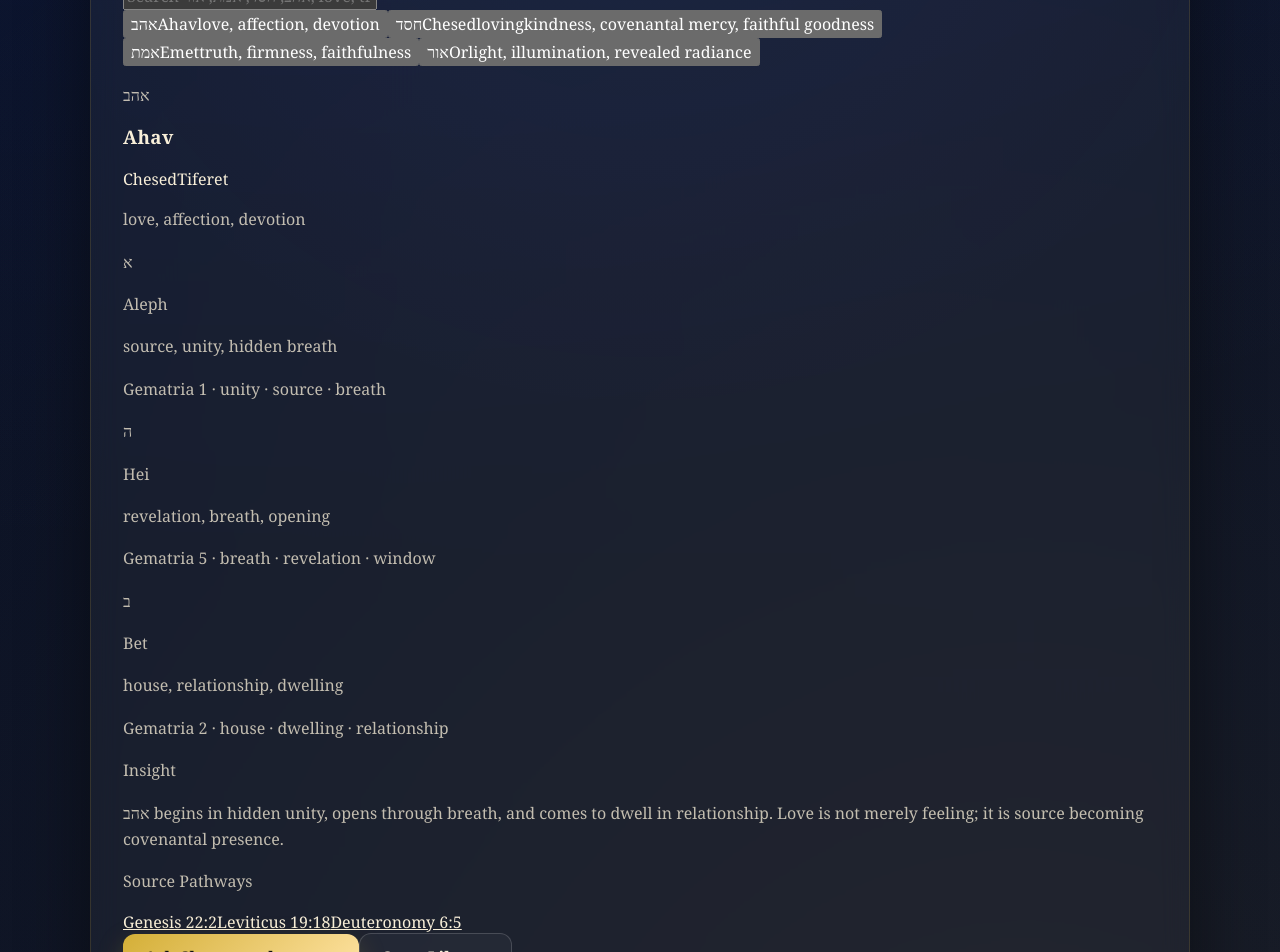
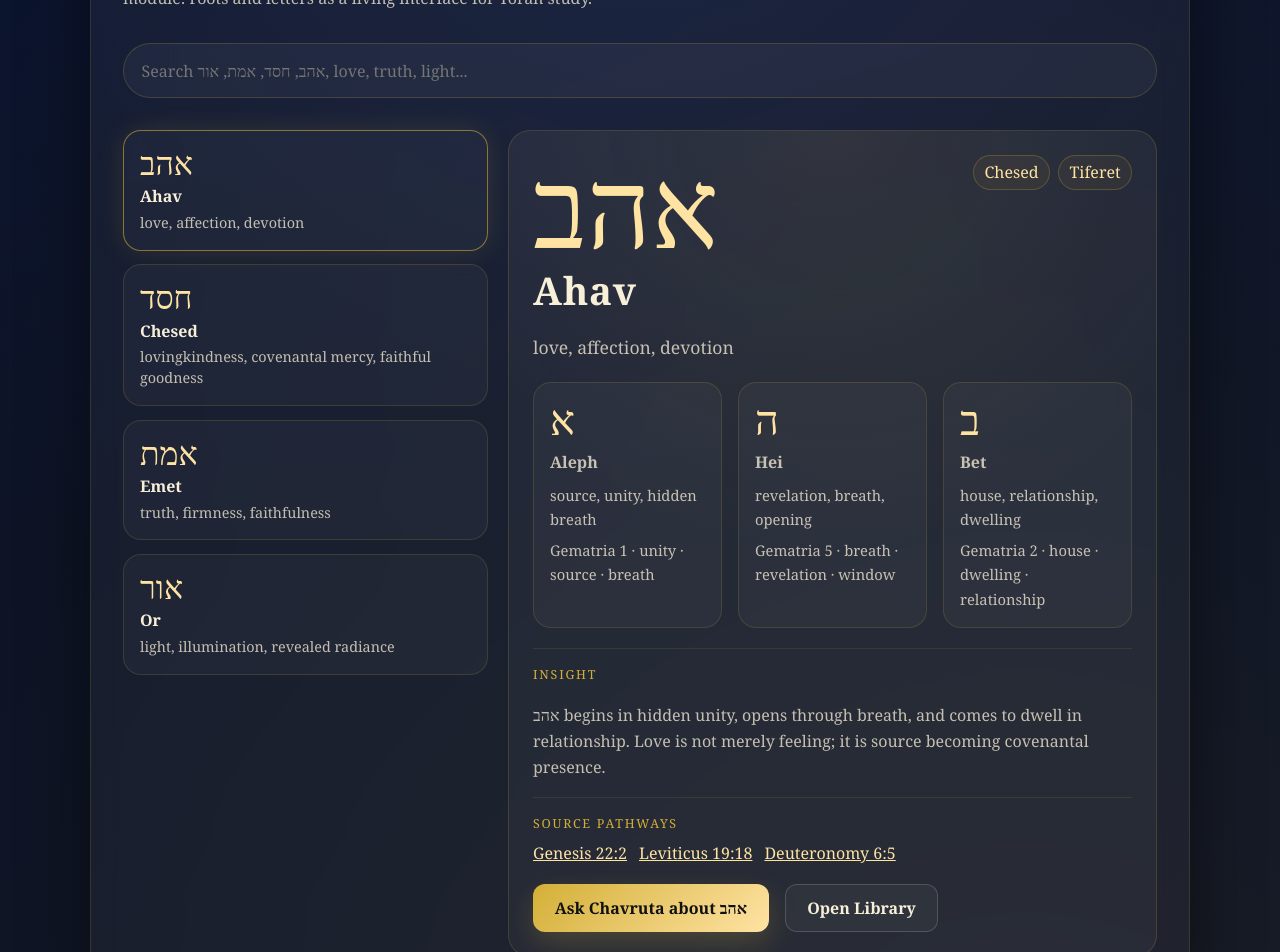
Before and after one commit to richardatf-oss/luminanexus-site, a React (Vite) app: page / in a window 1280 px wide. Shown: the part 2300-3252 px from the top of the page. Built offline with nearby package versions, Linux system fonts and the light colour scheme.

Commit message:
Update global.css

```diff
--- a/src/styles/global.css
+++ b/src/styles/global.css
@@ -840,3 +840,212 @@ p {
     height: 72px;
   }
 }
+/* Roots Explorer — Sefaria Pitch Seed */
+
+.roots-explorer {
+  display: grid;
+  gap: 2rem;
+}
+
+.roots-explorer__eyebrow {
+  margin: 0 0 0.75rem;
+  color: var(--gold);
+  letter-spacing: 0.18em;
+  text-transform: uppercase;
+  font-size: 0.8rem;
+}
+
+.roots-explorer__title {
+  margin: 0 0 1rem;
+  font-size: clamp(2rem, 4vw, 3.6rem);
+  line-height: 1.05;
+}
+
+.roots-explorer__text {
+  max-width: 880px;
+  margin: 0;
+}
+
+.roots-explorer__search {
+  width: 100%;
+  border: 1px solid rgba(212, 175, 55, 0.2);
+  border-radius: 999px;
+  background: rgba(255, 255, 255, 0.045);
+  color: var(--text);
+  padding: 0.95rem 1.1rem;
+}
+
+.roots-explorer__layout {
+  display: grid;
+  grid-template-columns: minmax(240px, 0.72fr) minmax(0, 1.28fr);
+  gap: 1.25rem;
+}
+
+.roots-explorer__rail {
+  display: grid;
+  gap: 0.85rem;
+  align-content: start;
+}
+
+.root-choice {
+  text-align: left;
+  border: 1px solid rgba(212, 175, 55, 0.16);
+  border-radius: 18px;
+  background: rgba(255, 255, 255, 0.035);
+  color: var(--text);
+  padding: 1rem;
+  cursor: pointer;
+}
+
+.root-choice--active {
+  border-color: rgba(212, 175, 55, 0.58);
+  box-shadow: 0 0 28px rgba(212, 175, 55, 0.14);
+}
+
+.root-choice__hebrew {
+  display: block;
+  font-size: 2rem;
+  color: var(--gold-strong);
+  line-height: 1;
+}
+
+.root-choice__name {
+  display: block;
+  margin-top: 0.4rem;
+  font-weight: 700;
+}
+
+.root-choice__meaning {
+  display: block;
+  margin-top: 0.35rem;
+  color: var(--text-soft);
+  font-size: 0.9rem;
+  line-height: 1.45;
+}
+
+.root-scroll {
+  border: 1px solid rgba(212, 175, 55, 0.18);
+  border-radius: 22px;
+  background:
+    radial-gradient(circle at top, rgba(212, 175, 55, 0.08), transparent 48%),
+    rgba(255, 255, 255, 0.04);
+  padding: 1.5rem;
+}
+
+.root-scroll__header {
+  display: flex;
+  justify-content: space-between;
+  gap: 1rem;
+  align-items: start;
+}
+
+.root-scroll__hebrew {
+  margin: 0;
+  font-size: clamp(4rem, 9vw, 7rem);
+  line-height: 0.9;
+  color: var(--gold-strong);
+}
+
+.root-scroll__title {
+  margin: 0.5rem 0 0;
+  font-size: clamp(1.8rem, 3vw, 2.8rem);
+}
+
+.root-scroll__sefirot {
+  display: flex;
+  gap: 0.5rem;
+  flex-wrap: wrap;
+  justify-content: flex-end;
+}
+
+.root-scroll__sefirot span {
+  border: 1px solid rgba(212, 175, 55, 0.25);
+  border-radius: 999px;
+  padding: 0.35rem 0.65rem;
+  color: var(--gold-strong);
+  background: rgba(212, 175, 55, 0.06);
+}
+
+.root-scroll__meaning {
+  font-size: 1.1rem;
+}
+
+.letter-breakdown {
+  display: grid;
+  grid-template-columns: repeat(3, 1fr);
+  gap: 1rem;
+  margin: 1.25rem 0;
+}
+
+.letter-card {
+  border: 1px solid rgba(212, 175, 55, 0.16);
+  border-radius: 18px;
+  background: rgba(255, 255, 255, 0.035);
+  padding: 1rem;
+}
+
+.letter-card__letter {
+  margin: 0;
+  font-size: 2.6rem;
+  line-height: 1;
+  color: var(--gold-strong);
+}
+
+.letter-card__name {
+  margin: 0.5rem 0;
+  font-weight: 700;
+}
+
+.letter-card__sense,
+.letter-card__value {
+  margin: 0.4rem 0 0;
+  font-size: 0.92rem;
+}
+
+.root-insight,
+.root-sources {
+  margin-top: 1rem;
+  border-top: 1px solid rgba(212, 175, 55, 0.12);
+  padding-top: 1rem;
+}
+
+.root-insight__label,
+.root-sources__label {
+  margin: 0 0 0.5rem;
+  color: var(--gold);
+  letter-spacing: 0.14em;
+  text-transform: uppercase;
+  font-size: 0.78rem;
+}
+
+.root-sources__links {
+  display: flex;
+  flex-wrap: wrap;
+  gap: 0.75rem;
+}
+
+.root-sources__links a {
+  color: var(--gold-strong);
+}
+
+.root-scroll__actions {
+  margin-top: 1.25rem;
+  display: flex;
+  flex-wrap: wrap;
+  gap: 1rem;
+}
+
+@media (max-width: 850px) {
+  .roots-explorer__layout,
+  .letter-breakdown {
+    grid-template-columns: 1fr;
+  }
+
+  .root-scroll__header {
+    flex-direction: column;
+  }
+
+  .root-scroll__sefirot {
+    justify-content: flex-start;
+  }
+}
```
